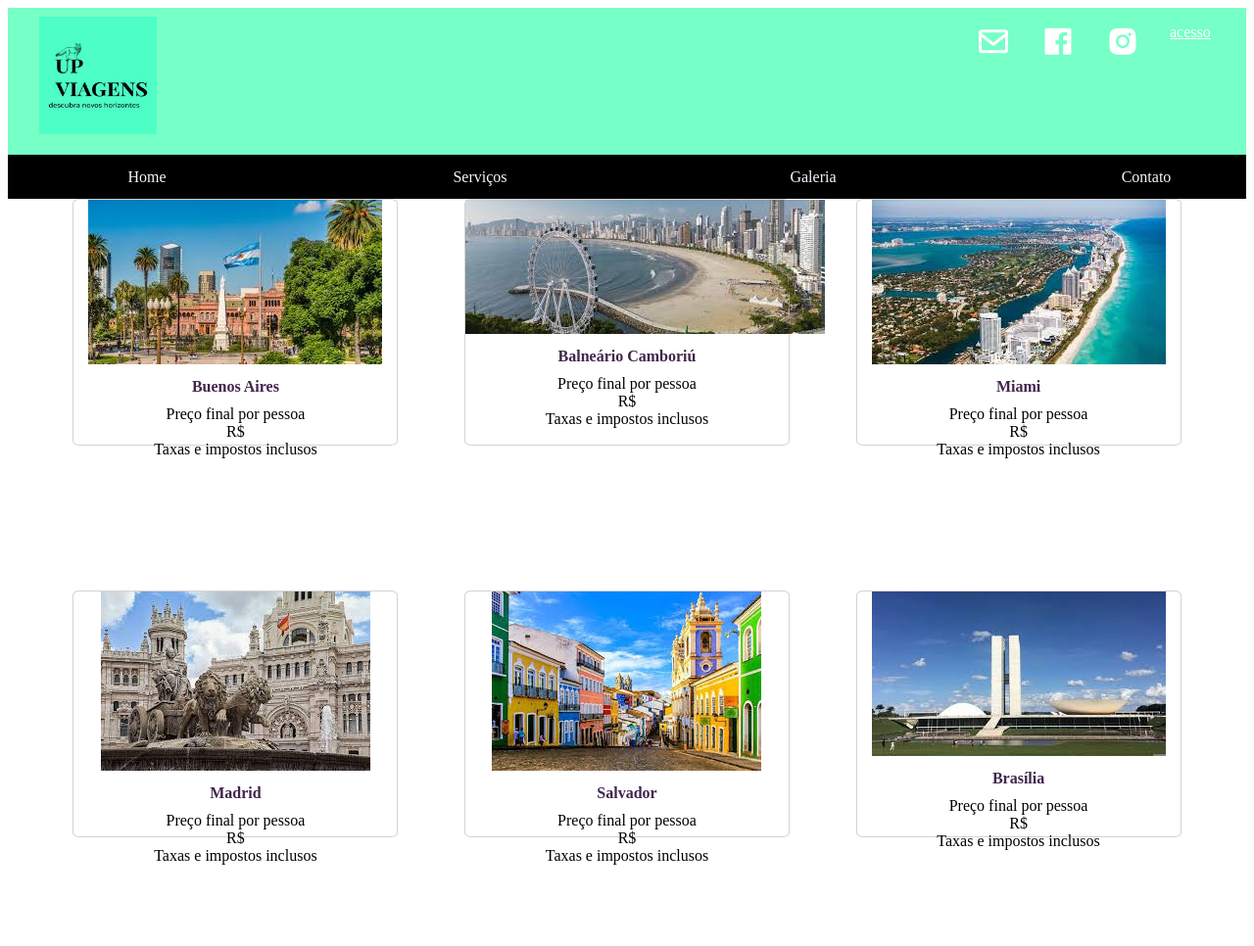
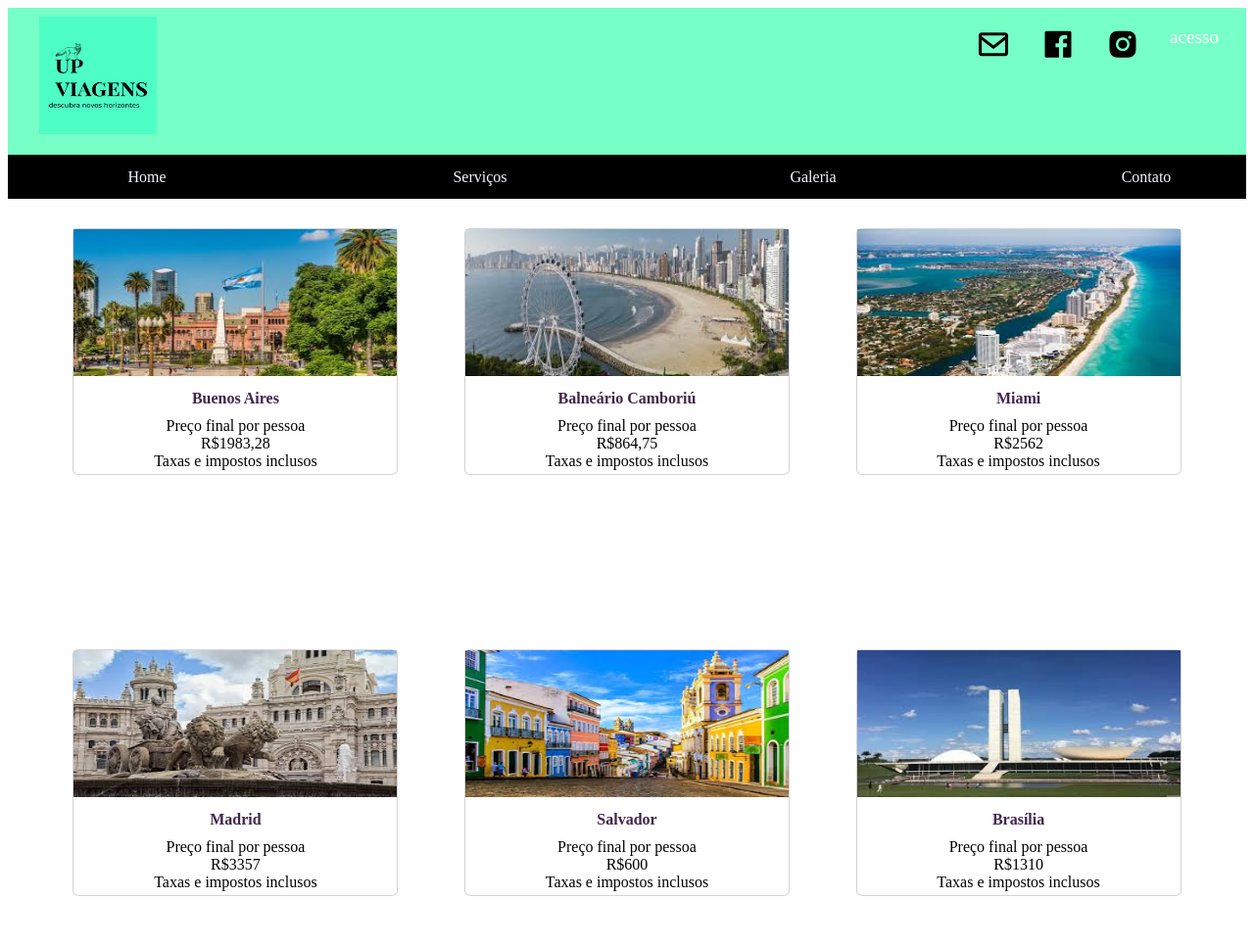
Before and after one commit to NicolasIzidor0/Entretenimento, a plain HTML site: page Sprint 2/servicos.html in a window 1280 px wide. Shown: the top 966 px of the page at 98% size. Drawn offline with Linux system fonts and the light colour scheme.

Commit message:
Pafina serviços terminada

```diff
--- a/Sprint 2/css/contato.css
+++ b/Sprint 2/css/contato.css
@@ -40,6 +40,9 @@ nav ul li:hover {
     line-height: 35px;
 }
 
+form{
+    width: 100%;
+}
 .container-coluna {
     display: flex;
     flex-direction: column;
@@ -93,21 +96,23 @@ nav ul li:hover {
 .principal {
     min-height: 100vh;
     margin: 0% 1% 0% 1%;
+    display: flex;
 }
 
 .card-contato {
     display: flex;
     width: 100%;
-    height: 500px;
 }
 
-.contato {
-margin-left: 10%;
+.acontato{
+    width: 100%;
+    font-size: 20px;
+    font-weight: bold;
 }
 
-.contato pre {
-    font-size: 20px;
-    font-weight: bold;
+.acontato input {
+    height: 50px;
+    width: 100%;
 }
 
 .rodape {
--- a/Sprint 2/css/servicos.css
+++ b/Sprint 2/css/servicos.css
@@ -90,14 +90,25 @@ nav ul li:hover {
     height: 150px;
 }
 
+.icones{
+    font-size: larger;
+}
+.icones a{
+    text-decoration: none;
+    color: #000000;
+}
+.icones i {
+    color: #000000;
+}
 .principal {
     min-height: 100vh;
     margin: 0% 1% 0% 1%;
 
 }
+
 .cidades-recomendadas {
     min-height: 400px;
-    margin: 0px 20px 0px 20px;
+    margin: 30px 20px 0px 20px;
     display: flex;
 }
 
@@ -119,9 +130,14 @@ nav ul li:hover {
     text-align: center;
 }
 
+.item-cidades-recomendadas img {
+    height: 150px;
+    width: 100%
+
+}
+
 .item-cidades-recomendadas a {
-    color: #FF6500;
-    text-decoration: none;
+    width: 100%;
 }
 
 /*Quando é passado o mouse em cima do link aplica as propriedades abaixo*/
--- a/Sprint 2/servicos.html
+++ b/Sprint 2/servicos.html
@@ -24,7 +24,7 @@
 
         </div>
         <div class="caixa-direita pesquisa">
-            <ul class="">
+            <ul class="icones">
                 <li> <a href="#" target="_blank"><i class='bx bx-envelope bx-md'></i></a></li>
                 <li> <a href="#" target="_blank"><i class='bx bxl-facebook-square bx-md'></i></a></li>
                 <li> <a href="#" target="_blank"><i class='bx bxl-instagram-alt bx-md'></i></a></li>
@@ -51,7 +51,7 @@
                     <a href="https://google.com"><img src="img/buenos-aires(serviços).jfif" alt="Cidade Buenos Aires"></a>
                     <span class="texto-maiusculo nome-cidades-recomendadas">Buenos Aires</span>
                     <span>Preço final por pessoa</span>
-                    <span>R$</span>
+                    <span>R$1983,28</span>
                     <span>Taxas e impostos inclusos</span>
                 </div>
             </div>
@@ -60,7 +60,7 @@
                     <a href="https://google.com"><img src="img/balenario-camboriu(serviços).jfif" alt="Cidade Balenario camboriu"></a>
                     <span class="texto-maiusculo nome-cidades-recomendadas">Balneário Camboriú</span>
                     <span>Preço final por pessoa</span>
-                    <span>R$</span>
+                    <span>R$864,75</span>
                     <span>Taxas e impostos inclusos</span>
                 </div>
             </div>
@@ -69,7 +69,7 @@
                     <a href="https://google.com"><img src="img/miami(serviços).jfif" alt="Cidade Miami"></a>
                     <span class="texto-maiusculo nome-cidades-recomendadas">Miami</span>
                     <span>Preço final por pessoa</span>
-                    <span>R$</span>
+                    <span>R$2562</span>
                     <span>Taxas e impostos inclusos</span>
                 </div>
             </div>
@@ -80,7 +80,7 @@
                     <a href="https://google.com"><img src="img/madrid-(serviços).jfif" alt="Cidade Madrid"></a>
                     <span class="texto-maiusculo nome-cidades-recomendadas">Madrid</span>
                     <span>Preço final por pessoa</span>
-                    <span>R$</span>
+                    <span>R$3357</span>
                     <span>Taxas e impostos inclusos</span>
                 </div>
             </div>
@@ -89,7 +89,7 @@
                     <a href="https://google.com"><img src="img/salvador-(serviços).jfif" alt="Cidade Salvador"></a>
                     <span class="texto-maiusculo nome-cidades-recomendadas">Salvador</span>
                     <span>Preço final por pessoa</span>
-                    <span>R$</span>
+                    <span>R$600</span>
                     <span>Taxas e impostos inclusos</span>
                 </div>
             </div>
@@ -98,7 +98,7 @@
                     <a href="https://google.com"><img src="img/brasilia(serviço).jfif" alt="Cidade Brasilia"></a>
                     <span class="texto-maiusculo nome-cidades-recomendadas">Brasília</span>
                     <span>Preço final por pessoa</span>
-                    <span>R$</span>
+                    <span>R$1310</span>
                     <span>Taxas e impostos inclusos</span>
                 </div>
             </div>
```
Also changed, not shown: Sprint 2/contato.html (+17 -12 lines).
